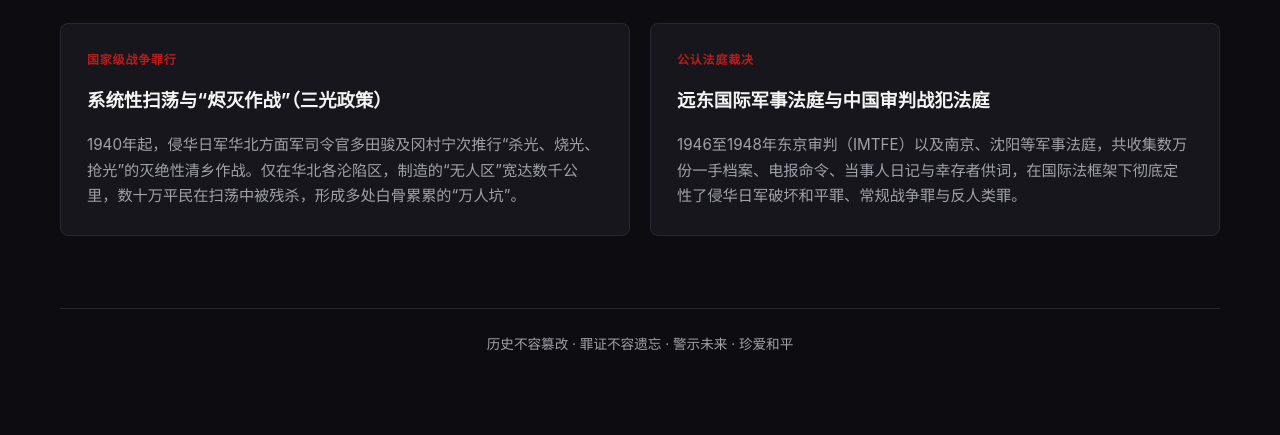
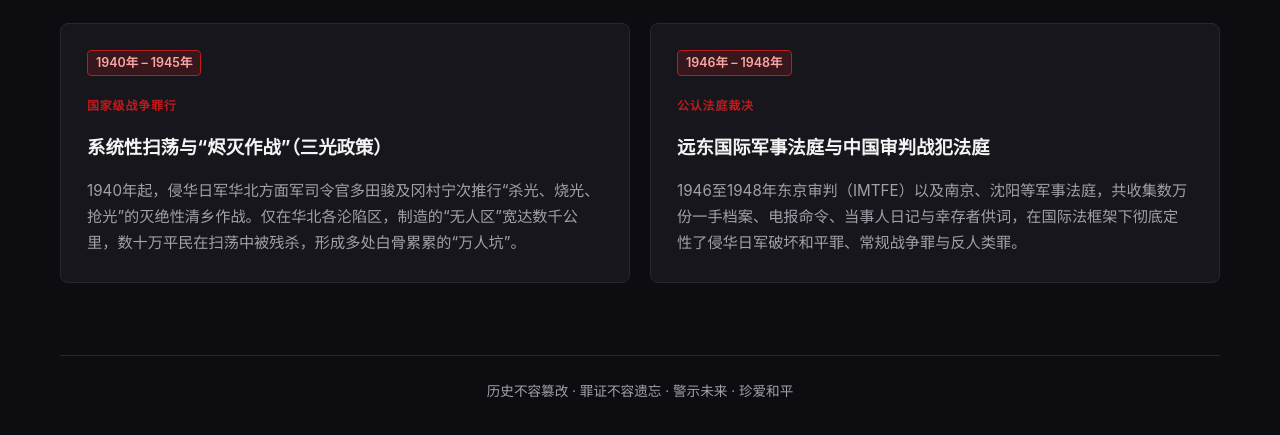
Before and after one commit to 0xCommunity/jdjsjsj, a plain HTML site: page index.html in a window 1280 px wide. Shown: the part 199-634 px from the top of the page. Drawn offline with Linux system fonts and the light colour scheme.

Commit message:
Update index.html

```diff
--- a/index.html
+++ b/index.html
@@ -86,7 +86,6 @@
       color: #fff;
     }
 
-    /* 滚动横向导航条 */
     .nav-bar {
       display: flex;
       gap: 8px;
@@ -120,7 +119,6 @@
       box-shadow: inset 0 -2px 0 var(--accent);
     }
 
-    /* 视图路由容器 */
     .page-view {
       display: none;
       animation: fadeIn 0.25s ease-in-out;
@@ -135,7 +133,6 @@
       to { opacity: 1; transform: translateY(0); }
     }
 
-    /* 2D 海报与多语言覆盖图层 */
     .poster-container {
       position: relative;
       width: 100%;
@@ -189,7 +186,6 @@
       max-width: 85%;
     }
 
-    /* 网格与信息卡片 */
     .grid-2 {
       display: grid;
       grid-template-columns: 1fr;
@@ -237,7 +233,6 @@
       line-height: 1.7;
     }
 
-    /* 档案引文与法庭证词容器 */
     .evidence-block {
       background: var(--sub-card);
       border-left: 4px solid var(--highlight);
@@ -274,8 +269,10 @@
       border: 1px solid var(--accent);
       color: #fca5a5;
       font-size: 0.78rem;
+      font-weight: 600;
       border-radius: 4px;
-      margin-bottom: 6px;
+      margin-bottom: 4px;
+      width: fit-content;
     }
 
     footer {
@@ -301,7 +298,7 @@
         </div>
       </div>
 
-      <!-- 7 大核心专题页面导航条 -->
+      <!-- 7 大专题页面导航 -->
       <nav class="nav-bar">
         <a href="#/" class="nav-link" data-page="home" data-i18n="nav_home">档案首页</a>
         <a href="#/nanjing" class="nav-link" data-page="nanjing" data-i18n="nav_nanjing">南京大屠杀</a>
@@ -325,11 +322,13 @@
 
       <div class="grid-2">
         <div class="detail-card">
+          <span class="badge-timeline" data-i18n="time_home_c1">1940年 – 1945年</span>
           <span class="tag" data-i18n="home_card1_tag">国家级战争罪行</span>
           <h3 data-i18n="home_card1_title">系统性扫荡与“烬灭作战”（三光政策）</h3>
           <p data-i18n="home_card1_desc">1940年起，侵华日军华北方面军司令官多田骏及冈村宁次推行“杀光、烧光、抢光”的灭绝性清乡作战。仅在华北各沦陷区，制造的“无人区”宽达数千公里，数十万平民在扫荡中被残杀，形成多处白骨累累的“万人坑”。</p>
         </div>
         <div class="detail-card">
+          <span class="badge-timeline" data-i18n="time_home_c2">1946年 – 1948年</span>
           <span class="tag" data-i18n="home_card2_tag">公认法庭裁决</span>
           <h3 data-i18n="home_card2_title">远东国际军事法庭与中国审判战犯法庭</h3>
           <p data-i18n="home_card2_desc">1946至1948年东京审判（IMTFE）以及南京、沈阳等军事法庭，共收集数万份一手档案、电报命令、当事人日记与幸存者供词，在国际法框架下彻底定性了侵华日军破坏和平罪、常规战争罪与反人类罪。</p>
@@ -340,7 +339,7 @@
     <!-- 页面 2: 南京大屠杀 -->
     <main id="view-nanjing" class="page-view">
       <div class="detail-card">
-        <span class="badge-timeline">1937年12月13日 – 1938年1月</span>
+        <span class="badge-timeline" data-i18n="time_nanjing">1937年12月13日 – 1938年1月</span>
         <span class="tag" data-i18n="tag_massacre">反人类暴行</span>
         <h2 data-i18n="nanjing_title">南京大屠杀惨案</h2>
         <p data-i18n="nanjing_detail_body">1937年12月13日，日军攻破南京城，在华中方面军司令官松井石根和第6师团长谷寿夫等将领指挥下，展开了长达6周的有计划大屠杀、大规模强奸、纵火洗劫。侵略军将已经解除武装的中国军人与手无寸铁的平民分批押往长江下关江边、煤炭港、草鞋峡、汉中门等地，使用重机枪疯狂扫射后泼汽油焚尸灭迹。</p>
@@ -359,7 +358,7 @@
     <!-- 页面 3: 731部队生化战 -->
     <main id="view-unit731" class="page-view">
       <div class="detail-card">
-        <span class="badge-timeline">1936年 – 1945年</span>
+        <span class="badge-timeline" data-i18n="time_unit731">1936年 – 1945年</span>
         <span class="tag" data-i18n="tag_bio">生物战与人体活体实验</span>
         <h2 data-i18n="unit731_title">侵华日军第七三一部队（满洲第731部队）</h2>
         <p data-i18n="unit731_detail_body">731部队（关东军防疫给水部）以石井四郎为首，在哈尔滨平房建立秘密特设监狱与细菌实验基地。侵略军将中国抗日军民、苏联人、蒙古人及朝鲜人蔑称为“马路大”（圆木），进行野蛮残忍的人体活体实验。被害者无一生还，战后日军为掩盖罪证炸毁设施并屠杀剩余全部在押人员。</p>
@@ -379,7 +378,7 @@
     <!-- 页面 4: 强征“慰安妇” -->
     <main id="view-comfort" class="page-view">
       <div class="detail-card">
-        <span class="badge-timeline">1932年 – 1945年</span>
+        <span class="badge-timeline" data-i18n="time_comfort">1932年 – 1945年</span>
         <span class="tag" data-i18n="tag_slavery">国家军事性奴隶制</span>
         <h2 data-i18n="comfort_title">侵华日军强征“慰安妇”制度</h2>
         <p data-i18n="comfort_detail_body">“慰安所”制度是由日本军部、政府内阁和内务省共同设立、出资并监督管理的有组织军队性奴隶系统。侵略者利用欺骗、绑架、武装强掳等手段，将中国、朝鲜半岛、东南亚及部分同盟国平民妇女强行关押在军事慰安所中，实施长达数年的野蛮轮奸、殴打与强制堕胎摧残。</p>
@@ -387,7 +386,7 @@
         <div class="evidence-block">
           <div class="label" data-i18n="doc_heading">一手核心档案与法庭裁决细节：</div>
           <ul>
-            <li data-i18n="comfort_doc_1"><strong>吉林省档案馆解密关东军宪兵队原始文书：</strong>馆藏日军档案明确出现“调拨资金采购慰安妇”、“设立军用慰安所”以及军队使用卡车专项运送女性的军方往来印章公文，彻底粉碎了“民间民间自愿”的谎言。</li>
+            <li data-i18n="comfort_doc_1"><strong>吉林省档案馆解密关东军宪兵队原始文书：</strong>馆藏日军档案明确出现“调拨资金采购慰安妇”、“设立军用慰安所”以及军队使用卡车专项运送女性的军方往来印章公文，彻底粉碎了“民间自愿”的谎言。</li>
             <li data-i18n="comfort_doc_2"><strong>联合国人权委员会《库马拉斯瓦米报告》（1996）：</strong>明确将二战日军慰安妇制度定性为“国家体系下的军事性奴隶制”（Military Sexual Slavery in Wartime），要求日本政府承担法律与赔偿责任。</li>
             <li data-i18n="comfort_doc_3"><strong>美国国会众议院第121号决议案（2007）：</strong>以压倒性多数通过决议，认定日本军队强制征集女性充当性奴隶是“20世纪最大规模的贩卖人口与反人类暴行之一”。</li>
           </ul>
@@ -398,7 +397,7 @@
     <!-- 页面 5: 毒气化学战 -->
     <main id="view-chemical" class="page-view">
       <div class="detail-card">
-        <span class="badge-timeline">1937年 – 1945年</span>
+        <span class="badge-timeline" data-i18n="time_chemical">1937年 – 1945年</span>
         <span class="tag" data-i18n="tag_chemical">大规模毁灭性武器</span>
         <h2 data-i18n="chemical_title">日军在华使用化学毒气战档案</h2>
         <p data-i18n="chemical_detail_body">日本在广岛大久野岛设立毒气工厂（秘密“毒气岛”），秘密研制并大规模生产芥子气（黄剂）、路易氏气、光气（青剂）以及呕吐性毒气（红剂）。在侵华战争中，日军严重践踏《日内瓦议定书》，在守军阵地和无辜乡村至少实施了2000余次实战毒气袭击，战败后仓皇就地掩埋弃置数百万枚化学弹，对当地生态与平民造成数十年持续伤害。</p>
@@ -417,7 +416,7 @@
     <!-- 页面 6: 重庆无差别大轰炸 -->
     <main id="view-bombing" class="page-view">
       <div class="detail-card">
-        <span class="badge-timeline">1938年2月 – 1943年8月</span>
+        <span class="badge-timeline" data-i18n="time_bombing">1938年2月 – 1943年8月</span>
         <span class="tag" data-i18n="tag_bombing">恐怖战略轰炸</span>
         <h2 data-i18n="bombing_title">重庆大轰炸（“101号作战”）</h2>
         <p data-i18n="bombing_detail_body">为了彻底摧毁中国人民的抵抗意志，迫使国民政府投降，日本陆海军航空兵发起长达5年半的战略性大轰炸，代号包括“101号作战”、“102号作战”。日军出动轰炸机9500余架次，对重庆市中心、商业区、学校、居民区和外国使馆进行高密度燃烧弹与高爆弹地毯式轰炸，开创了二战无差别屠杀非军事人口的恶劣先例。</p>
@@ -436,7 +435,7 @@
     <!-- 页面 7: 东京审判与历史公断 -->
     <main id="view-tribunal" class="page-view">
       <div class="detail-card">
-        <span class="badge-timeline">1946年5月 – 1948年11月</span>
+        <span class="badge-timeline" data-i18n="time_tribunal">1946年5月 – 1948年11月</span>
         <span class="tag" data-i18n="tag_justice">国际法审判与历史公断</span>
         <h2 data-i18n="tribunal_title">远东国际军事法庭与战后清算</h2>
         <p data-i18n="tribunal_detail_body">二战胜利后，根据《波茨坦公告》和《开罗宣言》，美、中、英、苏等11个同盟国在东京设立远东国际军事法庭（IMTFE），对日本主要甲级战犯进行长达两年半的世纪大审判。中国法官梅汝璈与检察官向哲濬在法庭上展开艰苦卓绝的辩论与证据出示，最终打破了辩护方否认战争罪的企图，确立了反和平罪与反人类罪的判决。</p>
@@ -470,6 +469,14 @@
         nav_tribunal: "东京审判与公断",
         poster_title: "侵略的铁证 · 不容抵赖",
         poster_sub: "记录军国主义暴行，呈现法庭证据判词，以史为鉴守护世界和平",
+        time_home_c1: "1940年 – 1945年",
+        time_home_c2: "1946年 – 1948年",
+        time_nanjing: "1937年12月13日 – 1938年1月",
+        time_unit731: "1936年 – 1945年",
+        time_comfort: "1932年 – 1945年",
+        time_chemical: "1937年 – 1945年",
+        time_bombing: "1938年2月 – 1943年8月",
+        time_tribunal: "1946年5月 – 1948年11月",
         home_card1_tag: "国家级战争罪行",
         home_card1_title: "系统性扫荡与“烬灭作战”（三光政策）",
         home_card1_desc: "1940年起，侵华日军华北方面军司令官多田骏及冈村宁次推行“杀光、烧光、抢光”的灭绝性清乡作战。仅在华北各沦陷区，制造的“无人区”宽达数千公里，数十万平民在扫荡中被残杀，形成多处白骨累累的“万人坑”。",
@@ -527,6 +534,14 @@
         nav_tribunal: "Tokyo War Crimes Trials",
         poster_title: "EVIDENCE OF AGGRESSION: IRREFUTABLE AND UNFORGOTTEN",
         poster_sub: "Documenting militarist atrocities, presenting judicial evidence, defending peace through history",
+        time_home_c1: "1940 – 1945",
+        time_home_c2: "1946 – 1948",
+        time_nanjing: "Dec 13, 1937 – Jan 1938",
+        time_unit731: "1936 – 1945",
+        time_comfort: "1932 – 1945",
+        time_chemical: "1937 – 1945",
+        time_bombing: "Feb 1938 – Aug 1943",
+        time_tribunal: "May 1946 – Nov 1948",
         home_card1_tag: "State-Sanctioned War Crimes",
         home_card1_title: "Scorched-Earth & The 'Three Alls' Policy",
         home_card1_desc: "Beginning in 1940, Northern China Area Army commanders Hayao Tada and Yasuji Okamura enforced the 'Kill All, Burn All, Loot All' extermination campaigns. Vast swathes of occupied territory were reduced to uninhabited 'no-man zones', resulting in hundreds of thousands of civilian deaths and mass graves.",
@@ -584,6 +599,14 @@
         nav_tribunal: "東京裁判と公判",
         poster_title: "侵略の動かぬ証拠 · 忘れてはならない歴史",
         poster_sub: "軍国主義の暴虐を記憶し、司法判決を検証し、恒久平和を守る",
+        time_home_c1: "1940年 – 1945年",
+        time_home_c2: "1946年 – 1948年",
+        time_nanjing: "1937年12月13日 – 1938年1月",
+        time_unit731: "1936年 – 1945年",
+        time_comfort: "1932年 – 1945年",
+        time_chemical: "1937年 – 1945年",
+        time_bombing: "1938年2月 – 1943年8月",
+        time_tribunal: "1946年5月 – 1948年11月",
         home_card1_tag: "国家指導の戦争犯罪",
         home_card1_title: "組織的掃討作戦と「三光作戦」（燼滅作戦）",
         home_card1_desc: "1940年より北支那方面軍（多田駿、岡村寧次ら）によって「焼き尽くし、奪い尽くし、殺し尽くす」三光作戦が本格化しました。広大な無人区が作られ、数十万人規模の非戦闘員が犠牲となり、各地に万人坑が残されました。",
@@ -626,13 +649,12 @@
         tribunal_title: "極東国際軍事裁判と戦後処罰",
         tribunal_detail_body: "連合国11カ国により東京裁判が開廷され、梅汝璈裁判官や向哲濬検察官らが出廷。東条英機ら戦争指導者の侵略責任が厳しく追及されました。",
         tribunal_doc_1: "<strong>A級戦犯の死刑執行（1948年12月23日）：</strong>東条英機、松井石根、土肥原賢二、板垣征四郎、木村兵太郎、広田弘毅、武藤章の7名が絞首刑に処されました。",
-        tribunal_doc_2: "<strong>谷寿夫中将の死刑執行：</strong>南京法廷において南京大虐殺の指揮責任により死刑判決を受け、雨花台で銃殺刑が執行されました。",
+        tribunal_doc_2: "<strong>谷寿夫中将の死刑執行：</strong>南京法廷において南京大虐殺の指揮責任により死刑判决を受け、雨花台で銃殺刑が執行されました。",
         tribunal_doc_3: "<strong>「百人斬り競争」の主犯処刑：</strong>『東京日日新聞』で報道された向井敏明、野田毅両少尉は南京に送還され、軍事法廷で死刑判決を受け銃殺刑に処されました。",
         footer_text: "歴史を改ざんせず · 証拠を記憶し · 未来を戒め · 平和を希求する"
       }
     };
 
-    // 路由定义：7个核心页面
     const routes = {
       '': 'home',
       '/': 'home',
@@ -648,19 +670,16 @@
       const hash = window.location.hash.slice(1) || '/';
       const pageKey = routes[hash] || 'home';
 
-      // 切换视图显示
       document.querySelectorAll('.page-view').forEach(view => {
         view.classList.remove('active');
       });
       const targetView = document.getElementById('view-' + pageKey);
       if (targetView) targetView.classList.add('active');
 
-      // 更新导航栏状态
       document.querySelectorAll('.nav-link').forEach(link => {
         link.classList.toggle('active', link.getAttribute('data-page') === pageKey);
       });
 
-      // 视口置顶
       window.scrollTo(0, 0);
     }
 
@@ -668,12 +687,10 @@
       localStorage.setItem('site_lang', lang);
       document.documentElement.lang = lang;
 
-      // 更新按钮选中状态
       document.querySelectorAll('.btn-lang').forEach(btn => {
         btn.classList.toggle('active', btn.getAttribute('data-lang') === lang);
       });
 
-      // 替换页面所有翻译词条（支持包含 HTML 的词条）
       document.querySelectorAll('[data-i18n]').forEach(el => {
         const key = el.getAttribute('data-i18n');
         if (translations[lang] && translations[lang][key]) {
@@ -682,7 +699,6 @@
       });
     }
 
-    // 监听 Hash 变化与 DOM 载入
     window.addEventListener('hashchange', handleRouting);
     window.addEventListener('DOMContentLoaded', () => {
       handleRouting();
```
